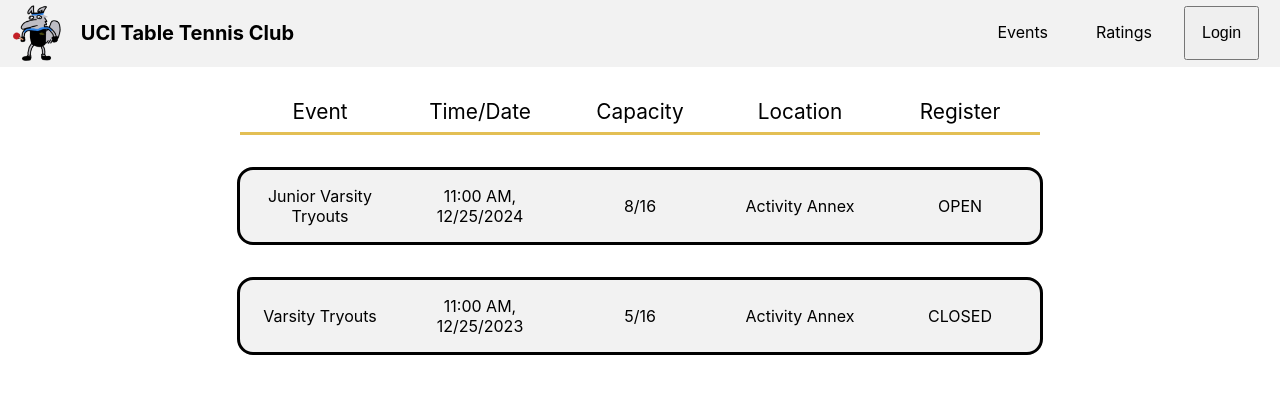
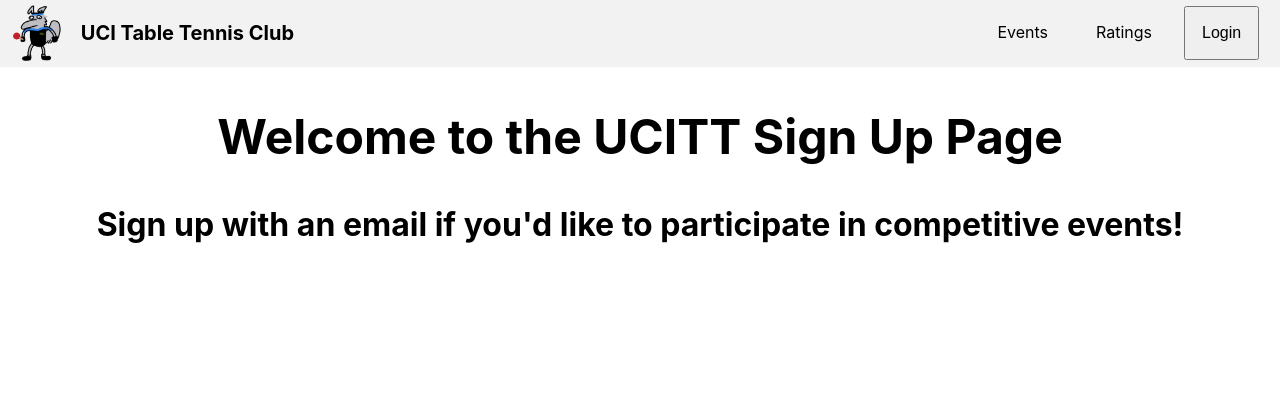
Before and after one commit to hkprogrammer/ucitt, a React (Create React App) app in the folder front/: page / in a window 1280 px wide. Shown: the top 394 px of the page. Built offline with nearby package versions, Linux system fonts and the light colour scheme.

Commit message:
Initial text and styling

```diff
--- a/front/src/App.js
+++ b/front/src/App.js
@@ -6,6 +6,7 @@ import Home from './pages/Home';
 import Events from './pages/Events';
 // eslint-disable-next-line
 import EventBracket from './pages/EventBracket';
+import SignIn from './pages/SignIn';
 
 
 function App() {
@@ -37,10 +38,11 @@ function App() {
     <section>
       <NavBar />
 
-      <Events events={events}/>
+      {/* <Events events={events}/>
       {
         //<EventBracket />
-      }
+      } */}
+      <SignIn />
 
     </section>
 
--- a/front/src/pages/SignIn.css
+++ b/front/src/pages/SignIn.css
@@ -0,0 +1,11 @@
+.sign-in-welcome-text {
+    text-align: center;
+    font-size: 3em;
+    color: var(--font-color);
+}
+
+.sign-in-description-text {
+    text-align: center;
+    font-size: 2em;
+    color: var(--font-color);
+}
--- a/front/src/pages/SignIn.js
+++ b/front/src/pages/SignIn.js
@@ -0,0 +1,13 @@
+import React from "react";
+import "./SignIn.css";
+
+function SignIn() {
+    return (
+        <div>
+            <h1 className="sign-in-welcome-text">Welcome to the UCITT Sign Up Page</h1>
+            <h2 className="sign-in-description-text">Sign up with an email if you'd like to participate in competitive events!</h2>
+        </div>
+    );
+}
+
+export default SignIn;
```
